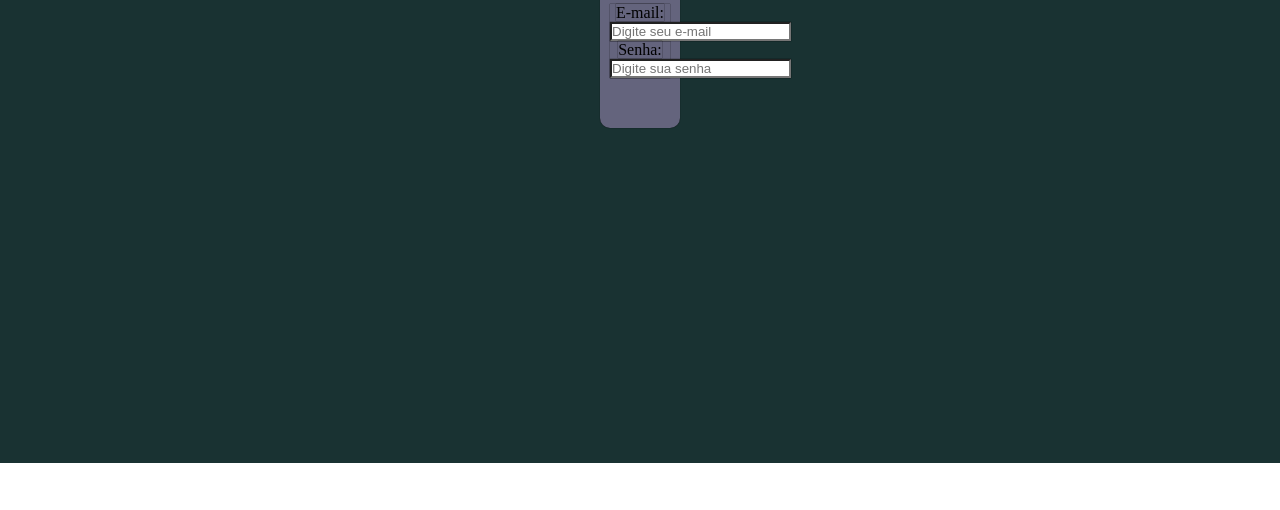
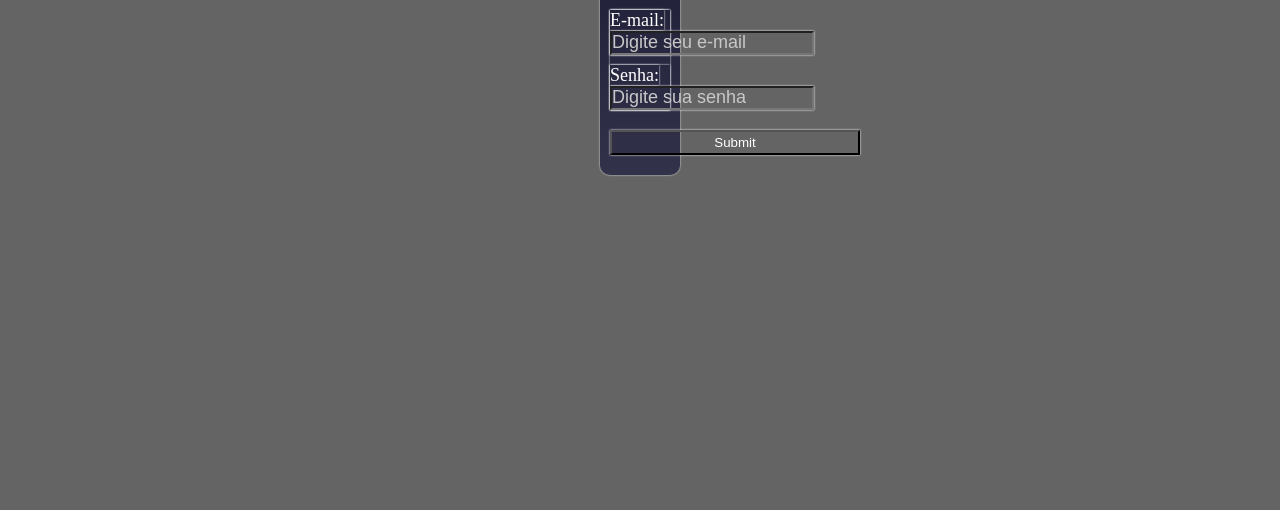
Before and after one commit to hugoleonardo5/teladelogin, a plain HTML site: page index.html in a window 1280 px wide. Shown: the part 435-945 px from the top of the page. Before the commit the page ends 898 px from the top, so only its background shows below. Drawn offline with Linux system fonts and the light colour scheme.

Commit message:
Versão 1.0.2 - Mudança na caixa do formulario + Botão de Submit

```diff
--- a/assets/css/styles.css
+++ b/assets/css/styles.css
@@ -1,21 +1,52 @@
 * {
     padding: 0px;
     margin: 0px;
-    box-shadow: 0px 0px 1px black;
+    box-shadow: 0px 0px 2px rgb(255, 255, 255);
 }
 
 .main-box {
-    background-color: rgb(25, 50, 50);
+    background-color: rgb(100, 100, 100);
     padding: 335px 600px 335px 600px;
 }
 
 .title {
-    margin-bottom: 50px;
+    margin-bottom: 25px;
+    color: white;
 }
 
 .formulario {
-    background-color: rgb(100, 100, 125);
+    background: linear-gradient(rgb(25, 25, 50), rgb(50, 50, 75));
     text-align: center;
-    padding: 10px 10px 50px 10px;
+    padding: 10px;
     border-radius: 10px;
+    color: white;
+    font-size: 18px;
 }
+
+.user-info {
+    text-align: left;
+}
+
+.user-info input {
+    height: 20px;
+    width: 200px;
+    background-color: transparent;
+}
+
+.user-info ::placeholder {
+    color: rgb(200, 200, 200);
+    font-size: 18px;
+}
+
+.submit-button {
+    background-color: transparent;
+    color:white;
+    width: 250px;
+    height: 25px;
+    margin-top: 20px;
+    margin-bottom: 10px;
+}
+
+.email-box {
+    margin-bottom: 10px;
+}
--- a/index.html
+++ b/index.html
@@ -16,6 +16,7 @@
 
             <h3 class="title">Tela de Login</h3>
 
+            <div class="user-info">
             <div class="email-box">
                 <label for="email">E-mail:</label>
                 <input type="email" name="email" id="email" placeholder="Digite seu e-mail">
@@ -25,6 +26,9 @@
                 <label for="senha">Senha:</label>
                 <input type="password" name="senha" id="senha" placeholder="Digite sua senha">
             </div>
+            </div>
+
+            <input type="submit" class="submit-button">
 
         </form>
 
```
